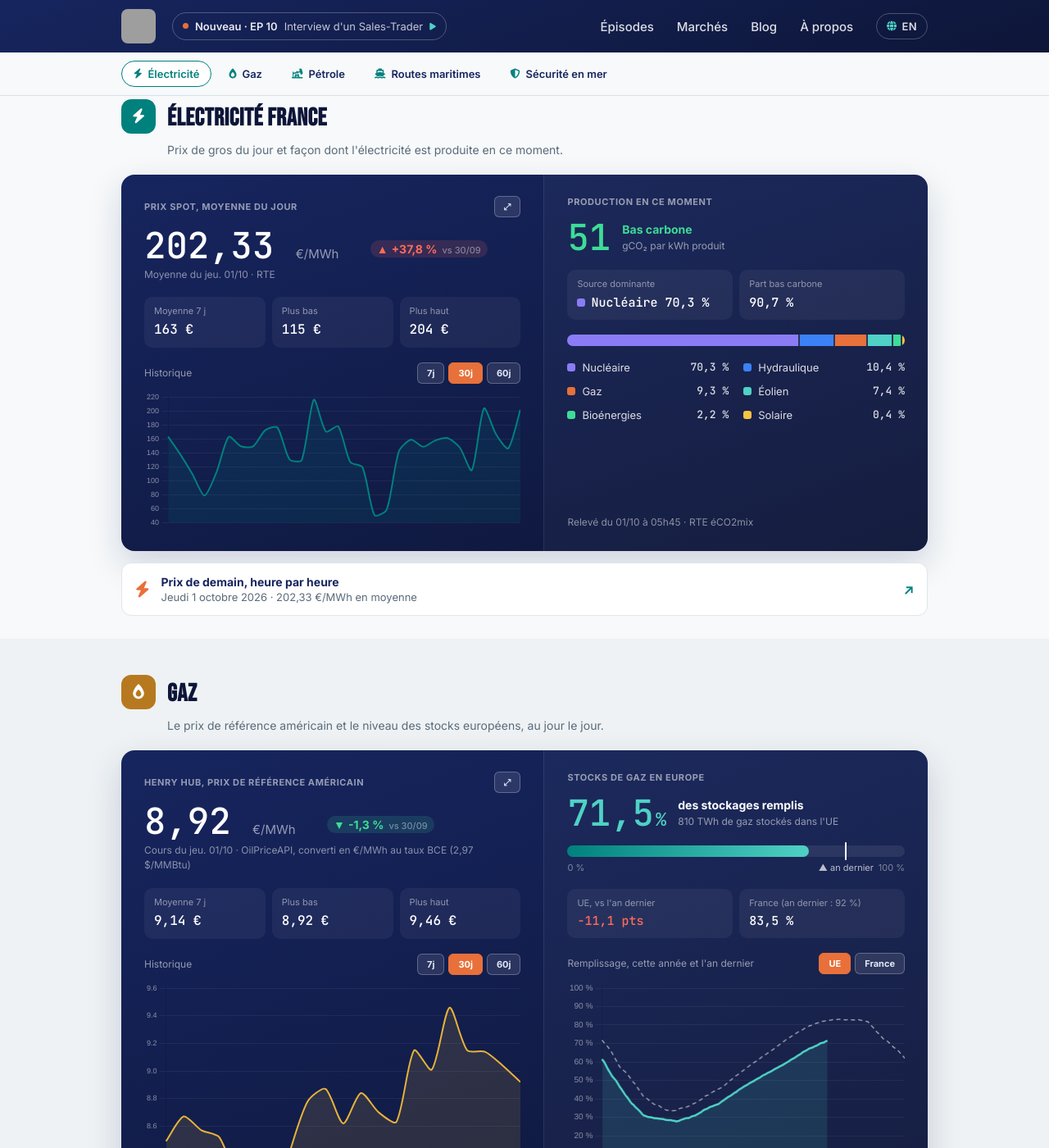
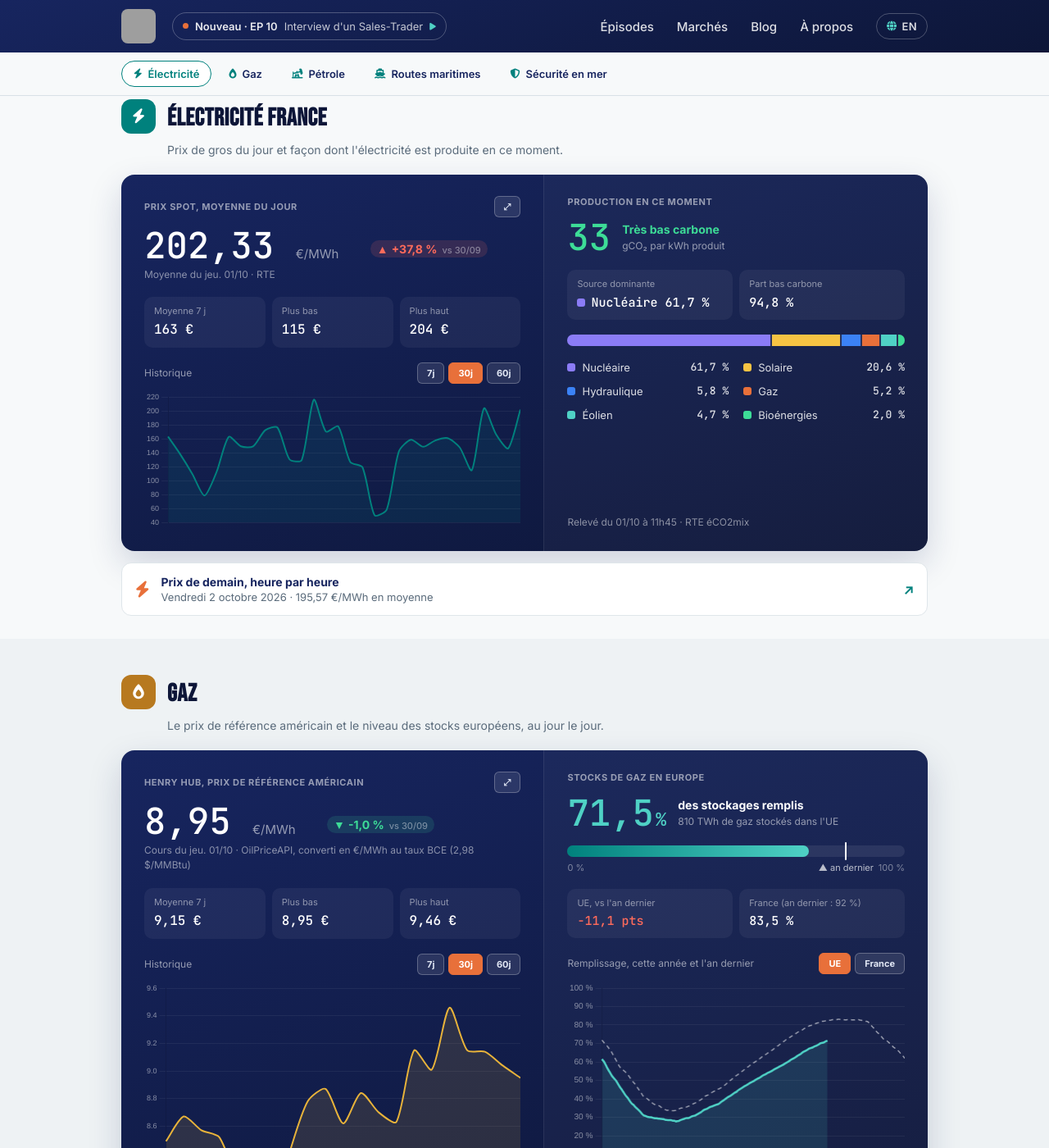
Before and after one commit to InsideEnergyMarkets/Inside-Energy-Markets, a Jekyll site: the page built from marches/index.html, in a window 1280 px wide and 1400 px high, scrolled down 383 px. Shown: the whole window at 82% size. Built offline with Jekyll 4.4.1, drawn with Linux system fonts in a browser that asks for light colours; some of the changed text lies outside the part shown; grey boxes are pictures that could not be loaded.

Commit message:
Mise à jour automatique des données marché

```diff
--- a/_data/fuel.json
+++ b/_data/fuel.json
@@ -1 +1 @@
-{"date":"2026-10-01","gazole":2.377,"e10":2.159,"stations":7282,"change_7d":{},"history":{"2026-09-30":{"gazole":2.38,"e10":2.163},"2026-10-01":{"gazole":2.377,"e10":2.159}}}
+{"date":"2026-10-01","gazole":2.374,"e10":2.158,"stations":7466,"change_7d":{},"history":{"2026-09-30":{"gazole":2.38,"e10":2.163},"2026-10-01":{"gazole":2.374,"e10":2.158}}}
--- a/_data/market.json
+++ b/_data/market.json
@@ -1,7 +1,7 @@
 {
-  "updated_at": "2026-10-01T06:11:23.331741Z",
+  "updated_at": "2026-10-01T12:11:32.384634Z",
   "brent": {
-    "price_usd": 97.3,
+    "price_usd": 99.93,
     "date": "2026-10-01",
     "unit": "USD/baril",
     "source": "OilPriceAPI",
@@ -9,10 +9,10 @@
     "date_label_en": "Price on Thu 01/10",
     "prev_value": 97.57,
     "prev_date": "2026-09-30",
-    "change_pct": -0.3
+    "change_pct": 2.4
   },
   "wti": {
-    "price_usd": 89.48,
+    "price_usd": 91.66,
     "date": "2026-10-01",
     "unit": "USD/baril",
     "source": "OilPriceAPI",
@@ -20,31 +20,31 @@
     "date_label_en": "Price on Thu 01/10"
   },
   "henry_hub": {
-    "price_usd_mmbtu": 2.97,
+    "price_usd_mmbtu": 2.98,
     "date": "2026-10-01",
     "unit": "USD/MMBtu",
     "source": "OilPriceAPI",
     "date_label": "Cours du jeu. 01/10",
     "date_label_en": "Price on Thu 01/10",
-    "price_eur_mwh": 8.92,
+    "price_eur_mwh": 8.95,
     "usd_per_eur": 1.1355,
     "prev_value": 9.04,
     "prev_date": "2026-09-30",
-    "change_pct": -1.3
+    "change_pct": -1.0
   },
   "mix_france": {
-    "date_heure": "2026-10-01T05:45:00+00:00",
+    "date_heure": "2026-10-01T11:45:00+00:00",
     "shares": {
-      "nucleaire": 70.3,
-      "hydraulique": 10.4,
-      "gaz": 9.3,
-      "eolien": 7.4,
-      "bioenergies": 2.2,
-      "solaire": 0.4
+      "nucleaire": 61.7,
+      "solaire": 20.6,
+      "hydraulique": 5.8,
+      "gaz": 5.2,
+      "eolien": 4.7,
+      "bioenergies": 2.0
     },
     "top_source": "nucleaire",
-    "top_share": 70.3,
-    "co2_intensity": 51
+    "top_share": 61.7,
+    "co2_intensity": 33
   },
   "spot_price_france": {
     "price_eur_mwh": 202.33,
--- a/_data/market_history.json
+++ b/_data/market_history.json
@@ -684,20 +684,20 @@
   },
   {
     "date": "2026-10-01",
-    "henry_hub_usd_mmbtu": 2.97,
+    "henry_hub_usd_mmbtu": 2.98,
     "henry_hub_source": "OilPriceAPI",
     "spot_eur_mwh": 202.33,
     "spot_source": "RTE",
     "mix_shares": {
-      "nucleaire": 70.3,
-      "hydraulique": 10.4,
-      "gaz": 9.3,
-      "eolien": 7.4,
-      "bioenergies": 2.2,
-      "solaire": 0.4
+      "nucleaire": 61.7,
+      "solaire": 20.6,
+      "hydraulique": 5.8,
+      "gaz": 5.2,
+      "eolien": 4.7,
+      "bioenergies": 2.0
     },
-    "henry_hub_eur_mwh": 8.92,
-    "brent_usd": 97.3,
+    "henry_hub_eur_mwh": 8.95,
+    "brent_usd": 99.93,
     "brent_source": "OilPriceAPI"
   }
 ]
--- a/_data/weekly_summary.json
+++ b/_data/weekly_summary.json
@@ -3,8 +3,8 @@
   "period_end": "2026-10-01",
   "brent": {
     "start_usd": 120.92,
-    "end_usd": 97.3,
-    "change_pct": -19.5
+    "end_usd": 99.93,
+    "change_pct": -17.4
   },
   "spot_price": {
     "avg_eur_mwh": 162.89,
@@ -13,8 +13,8 @@
     "days_count": 8
   },
   "mix": {
-    "nuclear_avg_share": 69.2,
-    "renewables_avg_share": 23.9,
+    "nuclear_avg_share": 68.2,
+    "renewables_avg_share": 25.5,
     "days_count": 8
   }
 }
```
Also changed, not shown: _data/day_ahead.json (+1 -1 lines).
